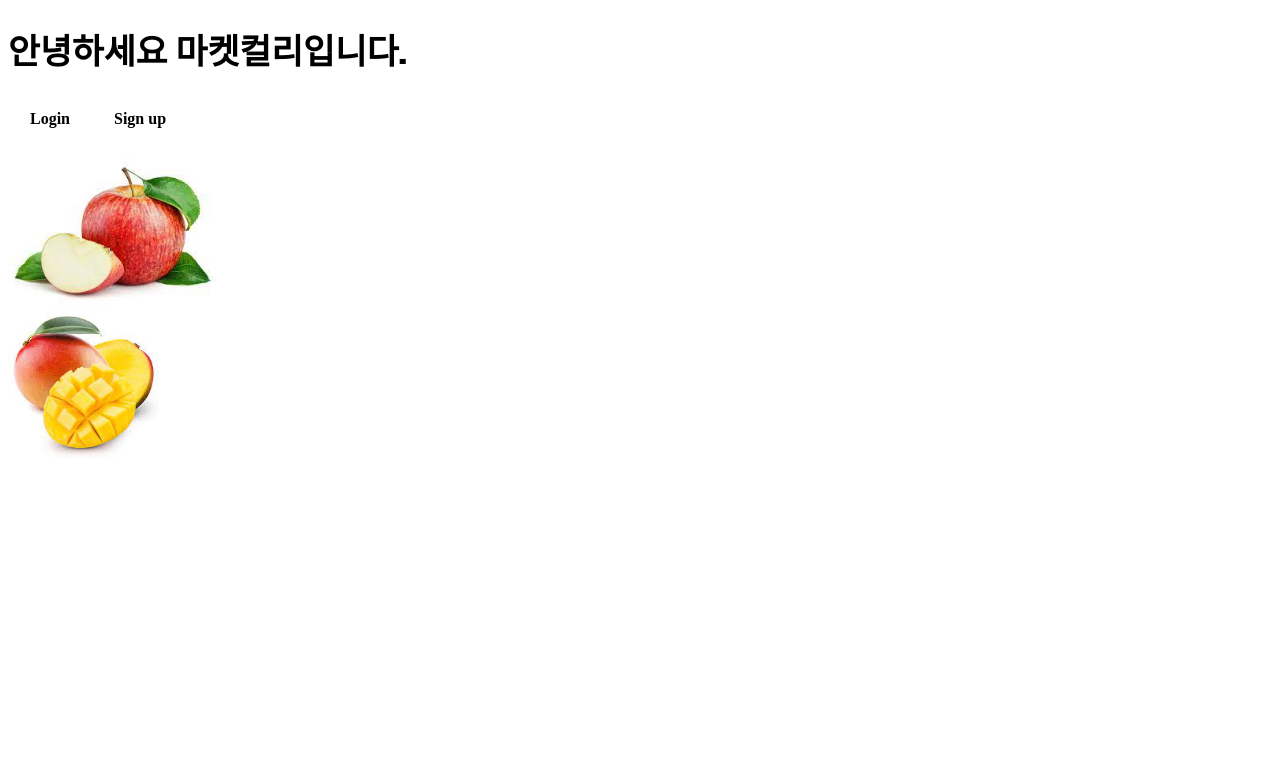
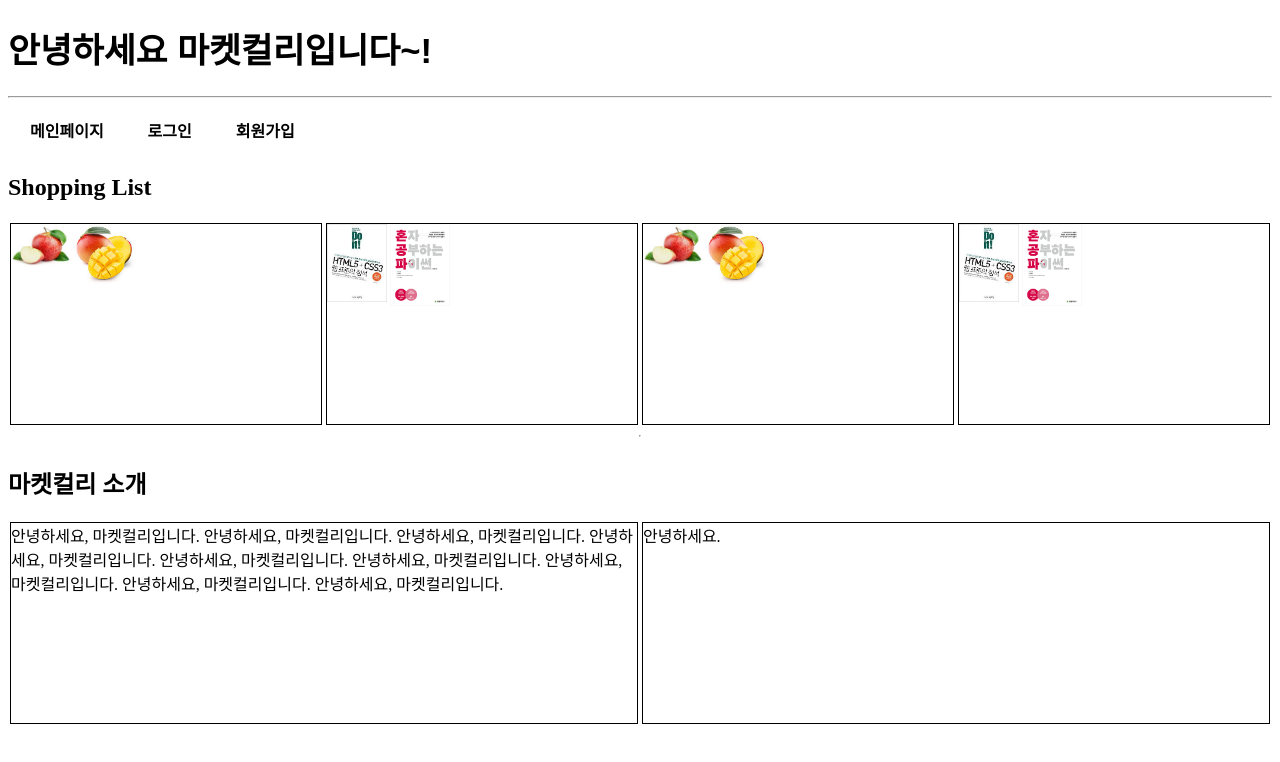
Before and after one commit to 2021125040/HomeworkRepository, a plain HTML site: page LAB3/index.html in a window 1280 px wide. Drawn offline with Linux system fonts and the light colour scheme.

Commit message:
LAB03 submin

```diff
--- a/LAB2/main.css
+++ b/LAB2/main.css
@@ -1,7 +1,23 @@
 h1{
     font-size : 26pt;
     font-family : Impact, sans-serif, arial;
+    animation-duration: 3s;
+    animation-name: slidein;
 }
+
+@keyframes slidein {
+    from {
+      margin-left: 100%;
+      width: 300%;
+    }
+
+    to {
+      margin-left: 0%;
+      width: 100%;
+    }
+}
+
+
 input[type=submit]{
     background-color: #04AA6D;
     border: none;
--- a/LAB3/index.html
+++ b/LAB3/index.html
@@ -7,32 +7,119 @@
         <link rel="stylesheet" type="text/css" href="main.css">
     </head>
     <body>
-        <h1>안녕하세요 마켓컬리입니다. </h1>
+        <h1>안녕하세요 마켓컬리입니다~! </h1>
+        <hr>
 
-        <!--페이지간의 Linking part-->
-        <p><a href="login.html"><strong>Login</strong></a><a href="signup.html"><strong>Sign up</strong></a></p>
+        <!--네비게이션-->
+        <div class="flexible-container">
+            <a href="index.html"><strong>메인페이지</strong></a>
+            <a href="login.html"><strong>로그인</strong></a>
+            <a href="signup.html"><strong>회원가입</strong></a>
+        </div>
 
-        <!--이미지 띄우기-->
+        <!--Main Contents-->
+        <div class = "main-container">
+            <div class = "content-container">
+                <h2>Shopping List</h2>
+                <div class="column-container">
+                    <div class="column">
                         <div class="box-wrap">
                             <div class="box">
                                 <div class="img">
-                    <img src="apple.jpeg" width =”150px” height = "150px" alt="Apple">
+                                    <img src="apple.jpeg" alt="Apple">
                                 </div>
                                 <div class="info">
                                     <p>Apple</p>
                                 </div>
                             </div>
-        </div>
-        <div class="box-wrap">
                             <div class="box">
                                 <div class="img">
-                    <img src="mango.jpeg" width =”150px” height = "150px"alt="Mango">
+                                    <img src="mango.jpeg" alt="Mango">
                                 </div>
                                 <div class="info">
                                     <p>Mango</p>
                                 </div>
                             </div>
                         </div>
+                    </div>
+                    <div class="column">
+                        <div class="box-wrap">
+                            <div class="box">
+                                <div class="img">
+                                    <img src="html.jpeg" alt="HTML">
+                                </div>
+                                <div class="info">
+                                    <p>HTML</p>
+                                </div>
+                            </div>
+                            <div class="box">
+                                <div class="img">
+                                    <img src="python.jpeg" alt="Python">
+                                </div>
+                                <div class="info">
+                                    <p>Python</p>
+                                </div>
+                            </div>
+                        </div>
+                    </div>
+                    <div class="column">
+                        <div class="box-wrap">
+                            <div class="box">
+                                <div class="img">
+                                    <img src="apple.jpeg" alt="Apple">
+                                </div>
+                                <div class="info">
+                                    <p>Apple</p>
+                                </div>
+                            </div>
+                            <div class="box">
+                                <div class="img">
+                                    <img src="mango.jpeg" alt="Mango">
+                                </div>
+                                <div class="info">
+                                    <p>Mango</p>
+                                </div>
+                            </div>
+                        </div>
+                    </div>
+                    <div class="column">
+                        <div class="box-wrap">
+                            <div class="box">
+                                <div class="img">
+                                    <img src="html.jpeg" alt="HTML">
+                                </div>
+                                <div class="info">
+                                    <p>HTML</p>
+                                </div>
+                            </div>
+                            <div class="box">
+                                <div class="img">
+                                    <img src="python.jpeg" alt="Python">
+                                </div>
+                                <div class="info">
+                                    <p>Python</p>
+                                </div>
+                            </div>
+                        </div>
+                    </div>
+                </div>
+            </div>
+            <hr>
+            <div class="content-container">
+                <h2>마켓컬리 소개</h2>
+                <div class = "column-container">
+                    <div class = "column">
+                        안녕하세요, 마켓컬리입니다. 안녕하세요, 마켓컬리입니다. 안녕하세요, 마켓컬리입니다. 안녕하세요, 마켓컬리입니다. 안녕하세요, 마켓컬리입니다. 안녕하세요, 마켓컬리입니다. 안녕하세요, 마켓컬리입니다. 안녕하세요, 마켓컬리입니다. 안녕하세요, 마켓컬리입니다.
+                    </div>
+                    <div class = "column">
+                        안녕하세요.
+                    </div>
+                </div>
+            </div>
+        </div>
+
+
+
 
 
     </body>
--- a/LAB3/main.css
+++ b/LAB3/main.css
@@ -1,21 +1,24 @@
 h1{
     font-size : 26pt;
-    font-family : Impact, sans-serif, arial;
+    font-family : sans-serif, arial;
     animation-duration: 3s;
     animation-name: slidein;
 }
+
+
 
 @keyframes slidein {
     from {
       margin-left: 100%;
       width: 300%;
     }
-
     to {
       margin-left: 0%;
       width: 100%;
     }
 }
+
+
 
 
 input[type=submit]{
@@ -59,30 +62,90 @@ a:hover, a:active {
 */
 .box-wrap {
 	display: flex;
+    flex-direction : row;
+    justify-content: flex-start;
 }
 .box {
-	position: relative;
+    transition: 2s ;
 }
 .box img {
-	height : "50px";
+	width : 60px;
+    margin-right : 3px;
 }
 .box .info {
-	color: #fff;
-	position: absolute; left: 0; bottom: 0;
-	background: rgba(0,0,0,0.5);
-	width: 100%;
-	padding: 15px;
+	color: rgb(0, 0, 0);
+	position: absolute;
+    right: 10; bottom: 0;
 	box-sizing: border-box;
 	opacity: 0;
-	transition: opacity 0.35s ease-in-out;
+}
+.box:hover {
+    transform: scale(1.4);
 }
 .box:hover .info {
 	opacity: 1;
 }
-
 .box .info p {
-	font-size: 15px;
+	font-size: 20px;
 	text-overflow: ellipsis;
 	white-space: nowrap;
-	text-transform: uppercase;
 }
+
+
+.flexible-container {
+    display : flex;
+    flex-direction : row; /*row, row-reverse, column, column-reverse*/
+    flex-wrap : wrap;
+    justify-content: flex-start;
+    text-align: center;
+}
+
+.main-container {
+    display : flex;
+    flex-direction : column;
+}
+
+.content-container{
+    display : flex;
+    flex-direction : column;
+}
+.column-container {
+    display : flex;
+    flex-direction : row;
+}
+
+.column {
+    border: 1px solid rgb(0, 0, 0);
+    margin : 2px;
+    width : 50%;
+    height : 200px;
+}
+
+
+@media (max-width: 480px) {
+    .flexible-container {
+        display : flex;
+        flex-direction : column; /*row, row-reverse, column, column-reverse*/
+        flex-wrap : wrap;
+        justify-content: flex-start;
+    }
+
+}
+@media (max-width: 800px) {
+    .flexible-container {
+        display : flex;
+        flex-direction : column; /*row, row-reverse, column, column-reverse*/
+        flex-wrap : wrap;
+        justify-content: flex-start;
+    }
+    .column-container {
+        display : flex;
+        flex-direction : column;
+    }
+    .column {
+        border: 1px solid rgb(0, 0, 0);
+        margin : 2px;
+        width : 100%;
+        height : 300px;
+    }
+}
```
Also changed, not shown: LAB3/html.jpeg (added), LAB3/python.jpeg (added). Lines whose indentation alone changed are shown as unchanged.
